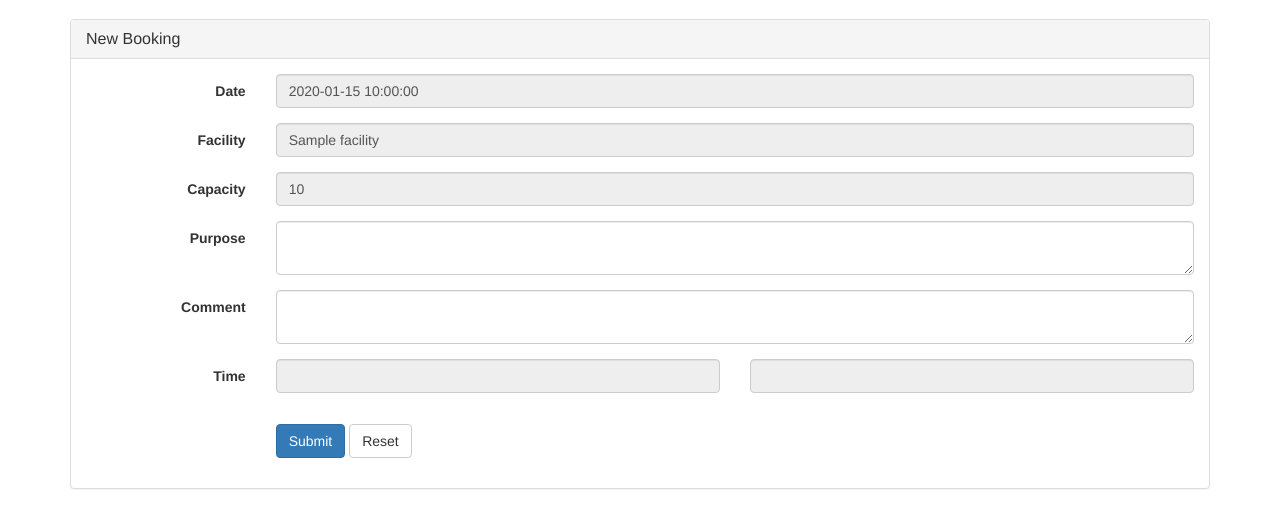
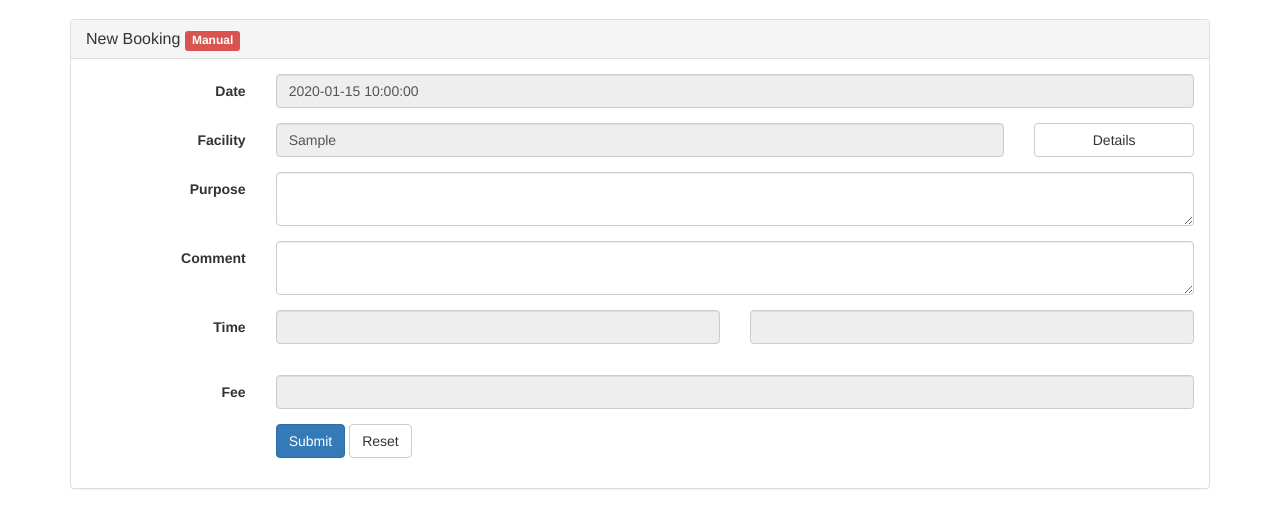
Before and after one commit to CNA-Bld/cs2102-booking-system, a Python web app: template templates/user_new_booking.html in a window 1280 px wide. Shown: the part 51-579 px from the top of the page. Run offline with Jinja, Linux system fonts and the light colour scheme; the template is opened without the code that fills it: most values are stand-ins (such as "Sample title", 1, 10 or a date in 2020); some libraries are stand-ins or nearby versions.

Commit message:
在 new booking 页面加 facility details 链接 以及 Price 启用

```diff
--- a/main.py
+++ b/main.py
@@ -173,8 +173,8 @@ class NewBookingHandler(webapp2.RequestHandler):
             start_slot = int(self.request.get('start'))
             end_slot = int(self.request.get('end'))
 
-            native_values = {'user': user, 'date': date.strftime("%d-%m-%Y"), 'facility': facility.to_string(),
-                             'capacity': facility.capacity, 'start_slot': start_slot, 'end_slot': end_slot,
+            native_values = {'user': user, 'date': date.strftime("%d-%m-%Y"), 'facility': facility.to_dict(),
+                             'facility_str': facility.to_string(), 'start_slot': start_slot, 'end_slot': end_slot,
                              'max_slot': facility.max_time_per_day * 2, 'id': self.request.get('id'),
                              'price': facility.price_per_hr, 'is_auto_approval': facility.is_auto_approval}
 
--- a/templates/shared_booking_details.html
+++ b/templates/shared_booking_details.html
@@ -66,6 +66,10 @@
                     <td>{{ booking.place_time }}</td>
                 </tr>
                 <tr>
+                    <td>Fee</td>
+                    <td>{{ booking.price }}</td>
+                </tr>
+                <tr>
                     <td>Purpose</td>
                     <td>{% if is_admin %}{{ booking.purpose }}{% else %}
                         <textarea class="form-control" rows="2" name="purpose"
--- a/templates/user_new_booking.html
+++ b/templates/user_new_booking.html
@@ -12,6 +12,11 @@
 
     <script>
         $(document).ready(function () {
+            var priceFormat = wNumb({
+                prefix: '$ ',
+                decimals: 2,
+                thousand: ','
+            });
             var encoder = function (value) {
                 var str = Math.floor(value / 2).toString();
                 if (value % 2 == 0) {
@@ -23,6 +28,10 @@
                     str = '0'.concat(str);
                 }
                 return str;
+            };
+            var setPrice = function () {
+                var val = $("#slider").val();
+                $("#price").val(priceFormat.to((val[1] - val[0]) / 2 * {{ facility.price_per_hr }}));
             };
             $('#slider').noUiSlider({
                 start: [{{ start_slot }}, {{ end_slot }}],
@@ -39,6 +48,10 @@
             });
             $("#slider").Link('lower').to($('#start_time'), null, {to: encoder});
             $("#slider").Link('upper').to($('#end_time'), null, {to: encoder});
+            $("#slider").on({
+                slide: setPrice,
+            });
+            setPrice();
         });
     </script>
 
@@ -46,14 +59,19 @@
 
         <div class="panel panel-default">
             <div class="panel-heading">
-                <h3 class="panel-title">New Booking</h3>
+                <h3 class="panel-title">New Booking
+                    {% if facility.is_auto_approval %}
+                        <span class="label label-success">Auto</span>
+                    {% else %}
+                        <span class="label label-danger">Manual</span>
+                    {% endif %}
+                </h3>
             </div>
             <div class="panel-body">
                 <form action="./?id={{ id }}" method="post" class="form-horizontal" role="form">
 
                     <div class="form-group">
                         <label for="date" class="col-sm-2 control-label">Date</label>
-
                         <div class="col-sm-10">
                             <input id="date" type="text" name="date" class="form-control"
                                    readonly value="{{ date }}">
@@ -62,25 +80,18 @@
 
                     <div class="form-group">
                         <label for="facility" class="col-sm-2 control-label">Facility</label>
-
-                        <div class="col-sm-10">
+                        <div class="col-sm-8">
                             <input id="facility" type="text" name="facility" class="form-control"
-                                   readonly value="{{ facility }}">
+                                   readonly value="{{ facility_str }}">
                         </div>
-                    </div>
-
-                    <div class="form-group">
-                        <label for="capacity" class="col-sm-2 control-label">Capacity</label>
-
-                        <div class="col-sm-10">
-                            <input id="capacity" type="text" name="capacity" class="form-control"
-                                   readonly value="{{ capacity }}">
+                        <div class="col-sm-2">
+                            <a href="/facilities/details/?id={{ id }}" class="btn btn-default btn-block"
+                               role="button">Details</a>
                         </div>
                     </div>
 
                     <div class="form-group">
                         <label for="purpose" class="col-sm-2 control-label">Purpose</label>
-
                         <div class="col-sm-10">
                             <textarea class="form-control" rows="2" id="purpose" name="purpose"></textarea>
                         </div>
@@ -88,7 +99,6 @@
 
                     <div class="form-group">
                         <label for="comment" class="col-sm-2 control-label">Comment</label>
-
                         <div class="col-sm-10">
                             <textarea class="form-control" rows="2" id="comment" name="comment"></textarea>
                         </div>
@@ -112,6 +122,14 @@
                     </div>
 
                     <div class="form-group">
+                        <label for="price" class="col-sm-2 control-label">Fee</label>
+                        <div class="col-sm-10">
+                            <input id="price" type="text" name="price" class="form-control"
+                                   readonly value="">
+                        </div>
+                    </div>
+
+                    <div class="form-group">
                         <div class="col-sm-offset-2 col-sm-10">
                             <button type="submit" class="btn btn-primary">Submit</button>
                             <button type="reset" class="btn btn-default">Reset</button>
```
Also changed, not shown: models.py (+11 -1 lines).
